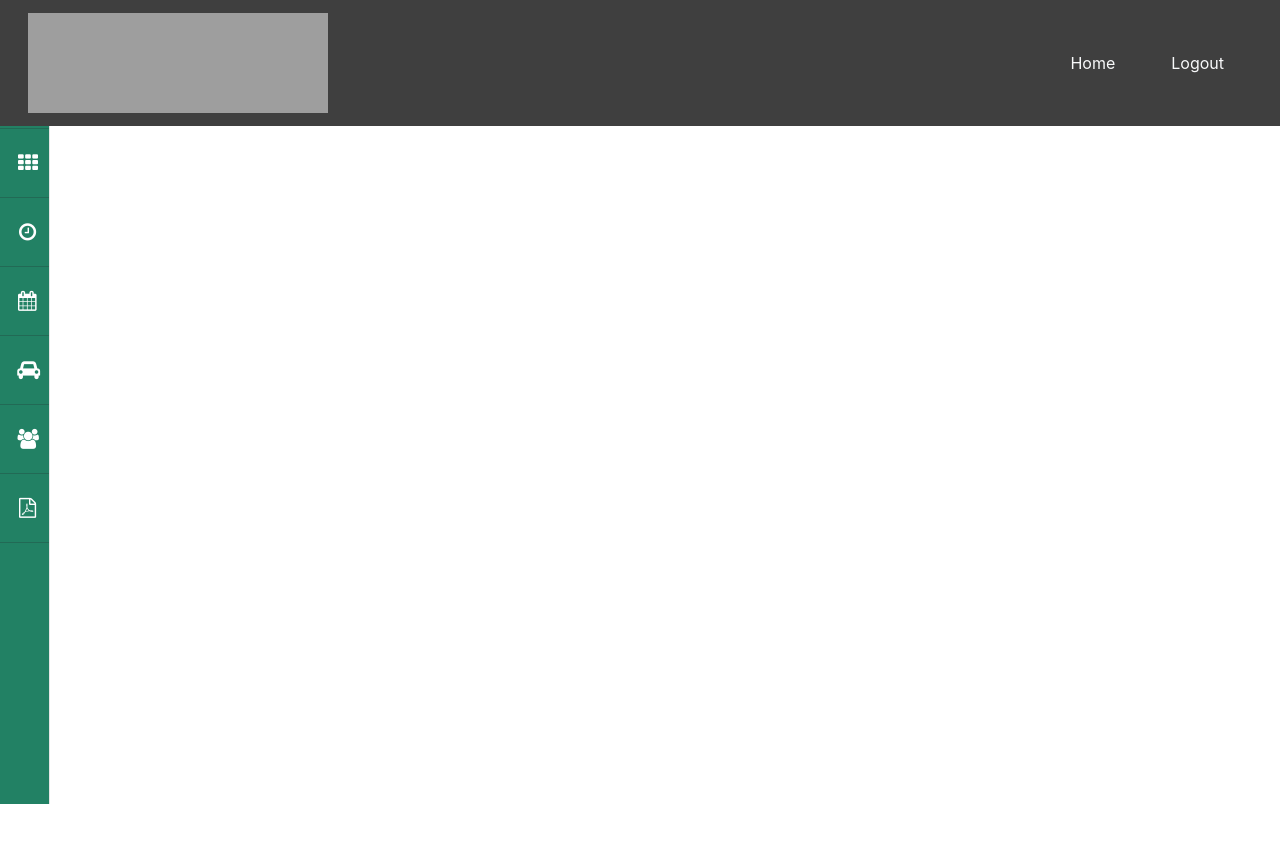
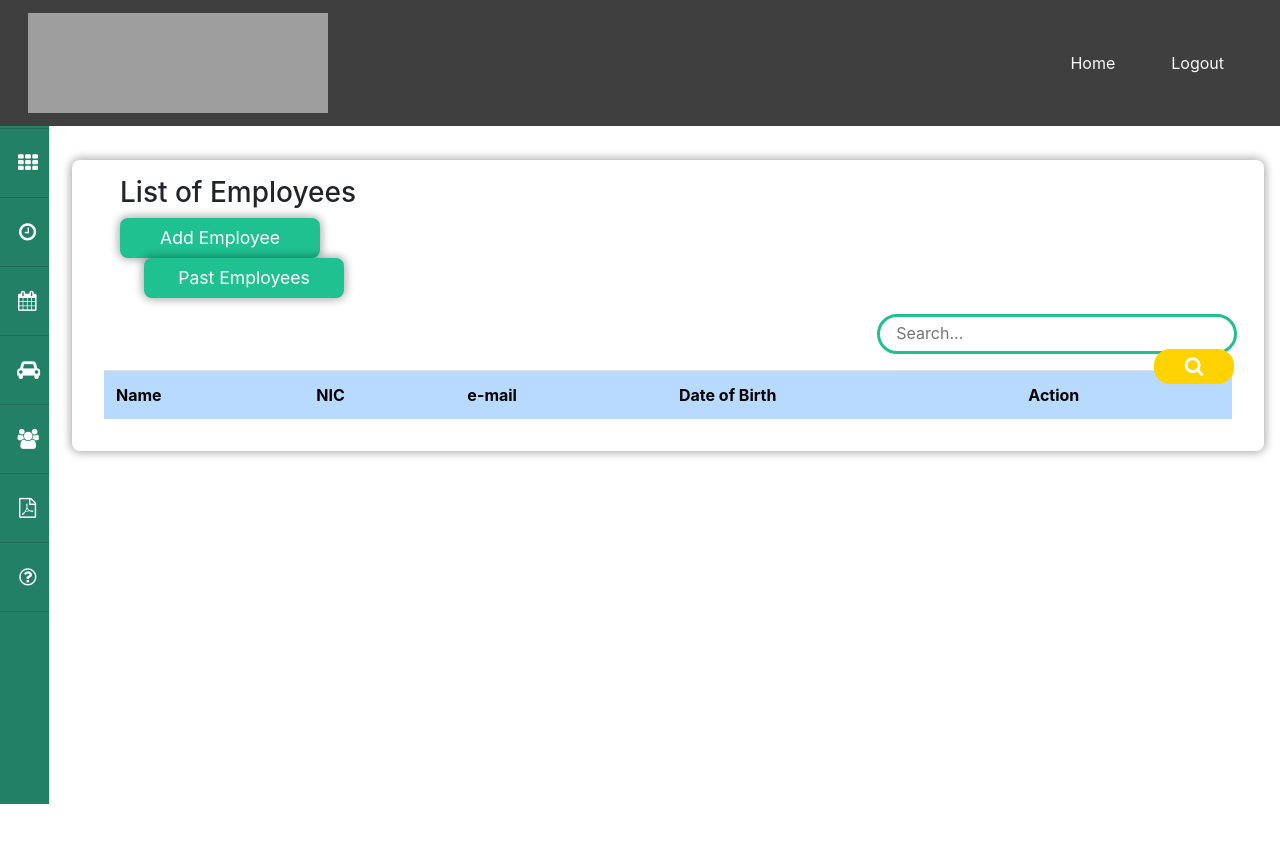
Before and after one commit to KaveenLaksitha/rentX, a React (Create React App) app: page /empList in a window 1280 px wide. Shown: the top 842 px of the page. Before the commit the page ends 800 px from the top, so only its background shows below. Built offline with nearby package versions, Linux system fonts and the light colour scheme; grey boxes are pictures that could not be loaded; the HTML template or start-up script is replaced by a standard one; a web font is replaced by a local one.

Commit message:
view employee table created

```diff
--- a/src/components/Header.js
+++ b/src/components/Header.js
@@ -128,7 +128,7 @@ function Header(props) {
               </li>
               <ul className="sub-menu collapse" id="new">
                 <li className="has-subnav ">
-                  <a href="/addLeave">
+                  <a href="/empList">
                     <i className="fa"></i>
                     <span className="nav-text">Employees</span>
                     <i className="fa fa-angle-right fa-3x"></i>
@@ -160,24 +160,26 @@ function Header(props) {
               </li>
             </li>
             <hr></hr>
+            <li>
+              <a href="/makeInquiry">
+                <i className="fa fa-question-circle-o fa-2x"></i>
+                <span className="nav-text">Make an Inquiry</span>
+                <i className="fa fa-angle-right fa-2x"></i>
+              </a>
+            </li>
+            <hr></hr>
           </ul>
         </nav>
       </div>
       <div>
         <br />
         <br />
-
-
-
         <br />
         <br />
-
         <br />
         <br />
-
         <br />
         <br />
-
         <br />
         <br />
       </div>
--- a/src/components/Home.js
+++ b/src/components/Home.js
@@ -4,6 +4,8 @@ import Header from "./Header";
 import Login from "./login"
 import addRental from "./views/rental views/rentalPlacement"
 import addEmployee from "./views/employee views/addEmployee"
+import empList from "./views/employee views/empList"
+import makeInquiry from "./views/employee views/makeInquiry"
 
 function Home() {
     return (
@@ -13,6 +15,8 @@ function Home() {
                 <Route path="/login" exact component={Login} />
                 <Route path="/addRental" exact component={addRental} />
                 <Route path="/addEmployee" exact component={addEmployee} />
+                <Route path="/empList" exact component={empList} />
+                <Route path="/makeInquiry" exact component={makeInquiry} />
             </div>
         </Router>
     );
--- a/src/components/style.scss
+++ b/src/components/style.scss
@@ -6,7 +6,6 @@
 
 .page-component-body {
   height: 800px;
-  background-color: brown;
 }
 /*side nav bar and header*/
 .navbar {
@@ -217,7 +216,7 @@ li.nav-item {
   margin-bottom: 0;
 }
 
-/*login*/
+/*login page*/
 .login,
 .image {
   min-height: 100vh;
@@ -239,7 +238,8 @@ li.nav-item {
   border-top-left-radius: 0;
   border-top-right-radius: 30px;
   border-bottom-left-radius: 30px;
-  box-shadow: 0px 2px 10px rgba(0, 0, 0, 0.075);
+  box-shadow: 0px 0px 10px 2px rgba(0, 0, 0, 0.2),
+    0px 0px 10px 0px rgba(0, 0, 0, 0.19);
 }
 
 .btn-login {
@@ -275,6 +275,7 @@ li.nav-item {
   position: relative;
   margin-left: 4rem;
 }
+/*for center a form*/
 .input-main-form-emp {
   width: 800px;
   position: relative;
@@ -288,7 +289,7 @@ textarea {
   resize: none;
 }
 .form-label {
-  font-size: 12px;
+  font-size: 14px;
   color: #5e9bfc;
   margin: 0;
   display: block;
@@ -335,7 +336,7 @@ textarea {
 
 /*add employee form*/
 .form-label-emp {
-  font-size: 12px;
+  font-size: 14px;
   color: #5e9bfc;
   margin: 0;
   display: block;
@@ -361,3 +362,66 @@ textarea {
   box-shadow: 0px 0px 10px 2px rgba(0, 0, 0, 0.2),
     0px 0px 10px 0px rgba(0, 0, 0, 0.19);
 }
+
+/*emp table */
+.table-emp {
+  position: relative;
+  margin: 0 1rem 0 4.5rem;
+  padding: 1rem 2rem;
+  width: auto;
+  border-radius: 0.5rem;
+  box-shadow: 0px 0px 10px 2px rgba(0, 0, 0, 0.2),
+    0px 0px 10px 0px rgba(0, 0, 0, 0.19);
+}
+
+.table-head {
+  margin-bottom: 1rem;
+  padding: 0 1rem 0 1rem;
+}
+.table-head-search {
+  margin-bottom: 1rem;
+  padding: 0 0rem 0 1rem;
+}
+
+/*css for colors*/
+.white {
+  color: white;
+}
+
+/*searchbar*/
+
+.searchbar {
+  margin-right: -5px;
+  height: 40px;
+  background-color: #ffffff;
+  border-radius: 30px;
+  border-style: solid;
+  border-color: #1fc191;
+  padding: 0;
+}
+
+.search_input {
+  color: black;
+  border: 0;
+  outline: 0;
+  background: none;
+  width: 21.5rem;
+  line-height: 30px;
+  padding-left: 1rem;
+}
+
+.searchbar:hover > .search_icon {
+  color: #000000;
+}
+
+.search_icon {
+  height: 35px;
+  width: 80px;
+  float: right;
+  display: flex;
+  border-radius: 1rem;
+  color: white;
+  background-color: #ffd200;
+  text-decoration: none;
+  margin: 0 auto;
+}
--- a/src/components/views/employee views/addEmployee.js
+++ b/src/components/views/employee views/addEmployee.js
@@ -9,7 +9,7 @@ function addEmployee() {
                         <div class="container">
                             <div class="row">
                                 <div class="col-xs-12 col-sm-12 col-md-12 col-lg-12 text-center">
-                                    <h3 className="text-left mt-4 mb-4">Add new employee</h3>
+                                    <h3 className="text-left mt-3 mb-4">Add new employee</h3>
                                 </div>
                             </div>
                             <div class="row">
--- /dev/null
+++ b/src/components/views/employee views/empList.js
@@ -0,0 +1,68 @@
+import React from 'react'
+
+function empList() {
+    return (
+        <div className="page-component-body">
+            <div className="table-emp">
+                <div class="row table-head">
+                    <div class="col">
+                        <h3 className="float-left">List of Employees</h3>
+                    </div>
+                    <a href="/empReport" class="float-right">
+                        <button class="btn btn-ok white">
+                            Add Employee
+                        </button>
+                    </a>
+                    <a href="/empReport" class="float-right ml-4">
+                        <button class="btn btn-ok white">
+                            Past Employees
+                        </button>
+                    </a>
+                </div>
+                <div class="row table-head-search">
+                    <div className="col-md-8"></div>
+                    <div className="col">
+                        <div class="input-group input-group-search">
+                            <div class="searchbar">
+                                <input class="search_input" type="text" name="" placeholder="Search..." />
+                                <button class="btn search_icon" type="button"><i class="fa fa-search"></i></button>
+                            </div>
+                        </div>
+                    </div>
+                </div>
+
+
+
+                <table class="table table-striped table-primary">
+                    <tr>
+                        {/*<th>Employee ID</th>*/}
+                        <th>Name</th>
+                        {/*<th>Last Name</th>*/}
+                        <th>NIC</th>
+                        <th>e-mail</th>
+                        <th>Date of Birth</th>
+                        {/*<th>Age</th>
+              <th>Gender</th>
+              <th>Marital Status</th>
+              <th>Current Address</th>
+              <th>Permanent Address</th>
+                        <th>Mobile Number</th>
+                        <th>Land Line Number</th>
+              <th>Emergency Contact Number</th>
+                        <th>Designation</th>
+                        <th>Department</th>
+                        {/*<th>Joined Date</th>
+              <th>Previosly Worked Company</th>
+              <th>Years Of Experiance</th>
+              <th>Employee Picture</th>
+              <th>CV</th>*/}
+                        <th>Action</th>
+                    </tr>
+                    {/* {this.generateTableRows(EmployeeList)} */}
+                </table>
+            </div>
+        </div>
+    )
+}
+
+export default empList
--- /dev/null
+++ b/src/components/views/employee views/makeInquiry.js
@@ -0,0 +1,89 @@
+import React from 'react'
+
+function makeInquiry() {
+    return (
+        <div className="page-component-body">
+            <div class="container input-main-form-emp">
+                <div class="tab-content-emp" id="myTabContent">
+                    <form>
+                        <div class="container">
+                            <div class="row">
+                                <div class="col-xs-12 col-sm-12 col-md-12 col-lg-12 text-center">
+                                    <h3 className="text-left mt-3 mb-4">Make an Inquiry</h3>
+                                </div>
+                            </div>
+                            <div class="row">
+                                <div class="col-xs-12 col-sm-12 col-md-12 col-lg-12">
+                                    <form id="contact-form" class="form" action="#" method="POST" role="form">
+                                        <div className="row">
+                                            <div className="form-group col">
+                                                <label class="form-label" for="Name">Name:</label>
+                                                <input
+                                                    required
+                                                    id="Name"
+                                                    type="text"
+                                                    className="form-control "
+                                                    placeholder="Name"
+                                                // onChange={(e) => {
+                                                // setNIC(e.target.value);
+                                                // }}
+                                                />
+                                            </div>
+                                        </div>
+
+                                        <div className="row">
+                                            <div className="form-group col-md-12">
+                                                <label class="form-label" for="Reason">Reason:</label>
+                                                <input
+                                                    required
+                                                    id="currAdd"
+                                                    type="text"
+                                                    className="form-control "
+                                                    placeholder="Reason"
+                                                // onChange={(e) => {
+                                                // setCurrAdd(e.target.value);
+                                                // }}
+                                                />
+                                            </div>
+                                        </div>
+
+                                        <div className="row">
+                                            <div className="form-group col-md-12">
+                                                <label class="form-label" for="Description">Description:</label>
+                                                <textarea
+                                                    required
+                                                    id="mobileNo"
+                                                    type="textarea"
+                                                    className="form-control "
+                                                    placeholder="Description"
+                                                // onChange={(e) => {
+                                                // setMobileNo(e.target.value);
+                                                // }}
+                                                >
+                                                </textarea>
+                                            </div>
+                                        </div>
+                                        <div className="row">
+                                            <div className="col py-3 text-center">
+                                                <button type="submit" className="btn btn-ok">
+                                                    Submit
+                                                </button>
+                                            </div>
+                                            <div className="col py-3 text-center">
+                                                <button type="reset" className="btn btn-reset">
+                                                    reset
+                                                </button>
+                                            </div>
+                                        </div>
+                                    </form>
+                                </div>
+                            </div>
+                        </div>
+                    </form>
+                </div>
+            </div>
+        </div>
+    )
+}
+
+export default makeInquiry
```
